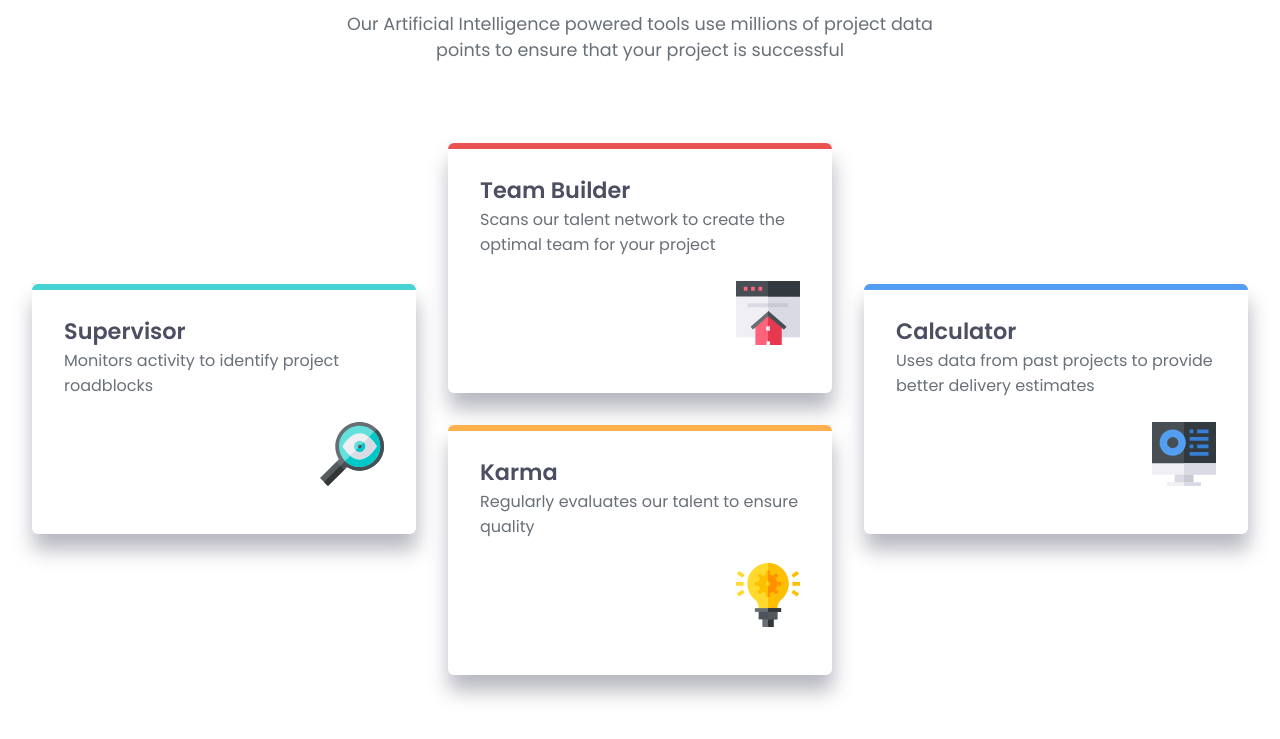
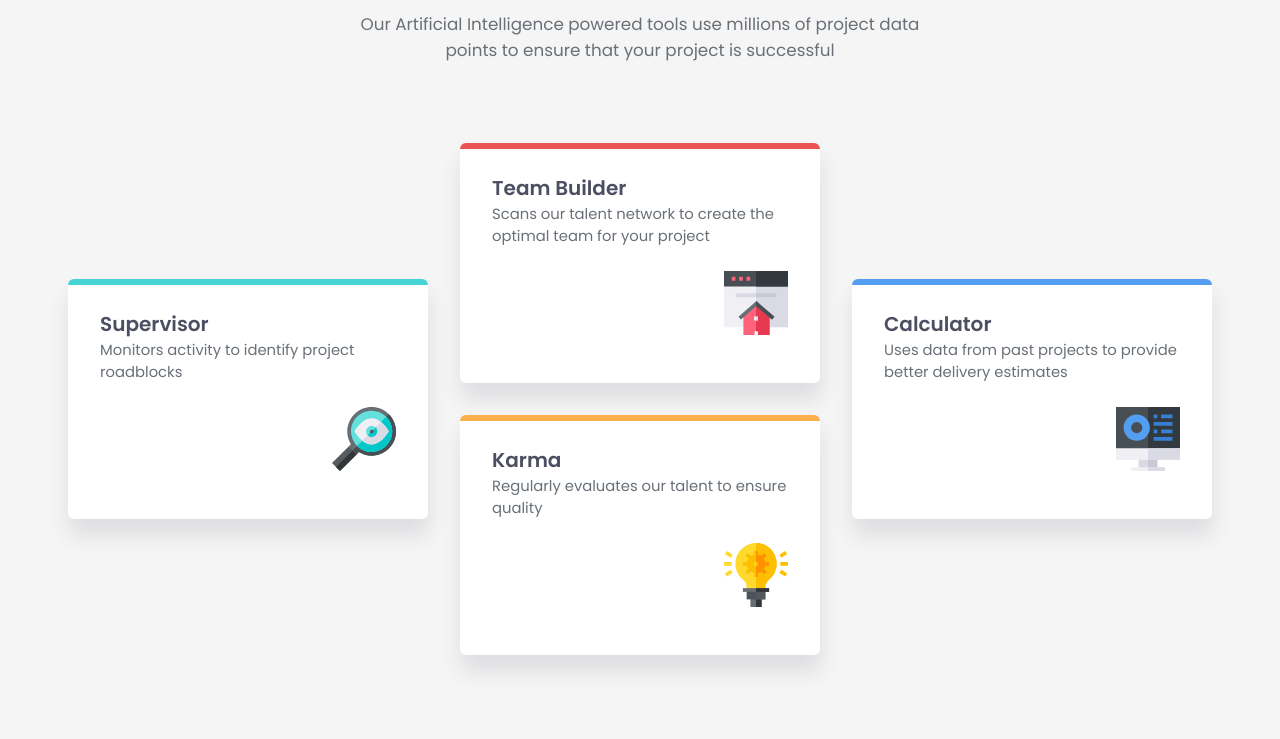
Before and after one commit to Ale-Esc/1025-flexbox-page, a plain HTML site: page index.html in a window 1280 px wide. Shown: the part 191-930 px from the top of the page. Drawn offline with Linux system fonts and the light colour scheme.

Commit message:
Second version, corrections on background color and font-sizes

```diff
--- a/style.css
+++ b/style.css
@@ -9,6 +9,7 @@ body {
     display: flex;
     justify-content: center;
     align-items: center;
+    background-color: #69707711;
 }
 
 p {
@@ -28,7 +29,7 @@ h6 {
 /* header section */
 .product {
     text-align: center;
-    margin-block: clamp(0rem,2cqi,2rem);
+    margin-block: clamp(0rem,2cqi,2.5rem);
     margin-inline: 2rem;
     display: flex;
     flex-flow: column;
@@ -49,7 +50,7 @@ h6 {
 
 .product__text {
     margin-block: 1rem;
-    font-size: clamp(.75rem,4cqi,1.1rem);
+    font-size: clamp(.75rem,4cqi,1.05rem);
     font-weight: 500;
     max-width: 55ch;
 }
@@ -74,13 +75,15 @@ h6 {
     padding: 1.5rem 2rem;
     display: flex;
     flex-direction: column;
-    box-shadow: 1px 16px 20px #4c4e6166;
+    box-shadow: 1px 16px 20px #4c4e6122;
     border-radius: 6px;
-    max-width: 25rem;
+    max-width: 22.5rem;
+    background-color: #fff;
+    font-size: .925rem;
 }
 
 .tool__name {
-    font-size: 1.4rem;
+    font-size: 1.25rem;
 }
 
 .tool__icon {
```
